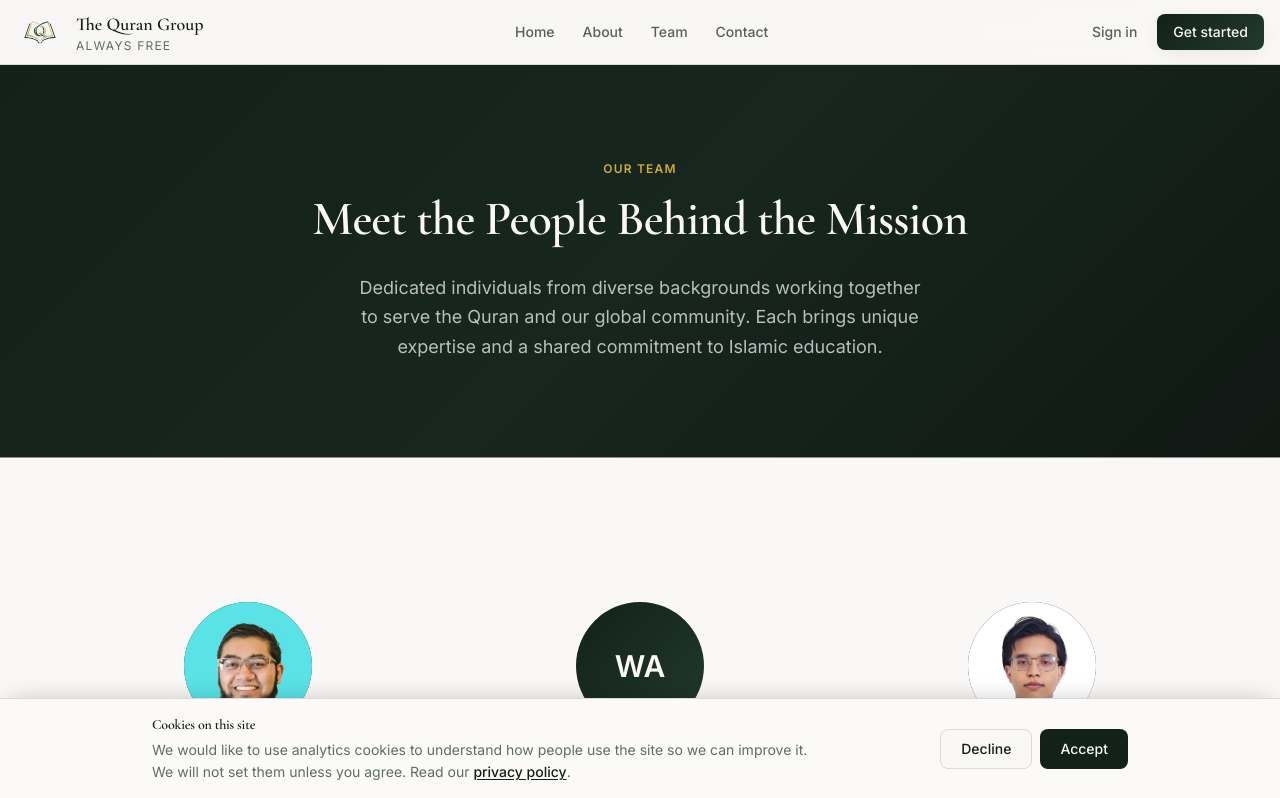
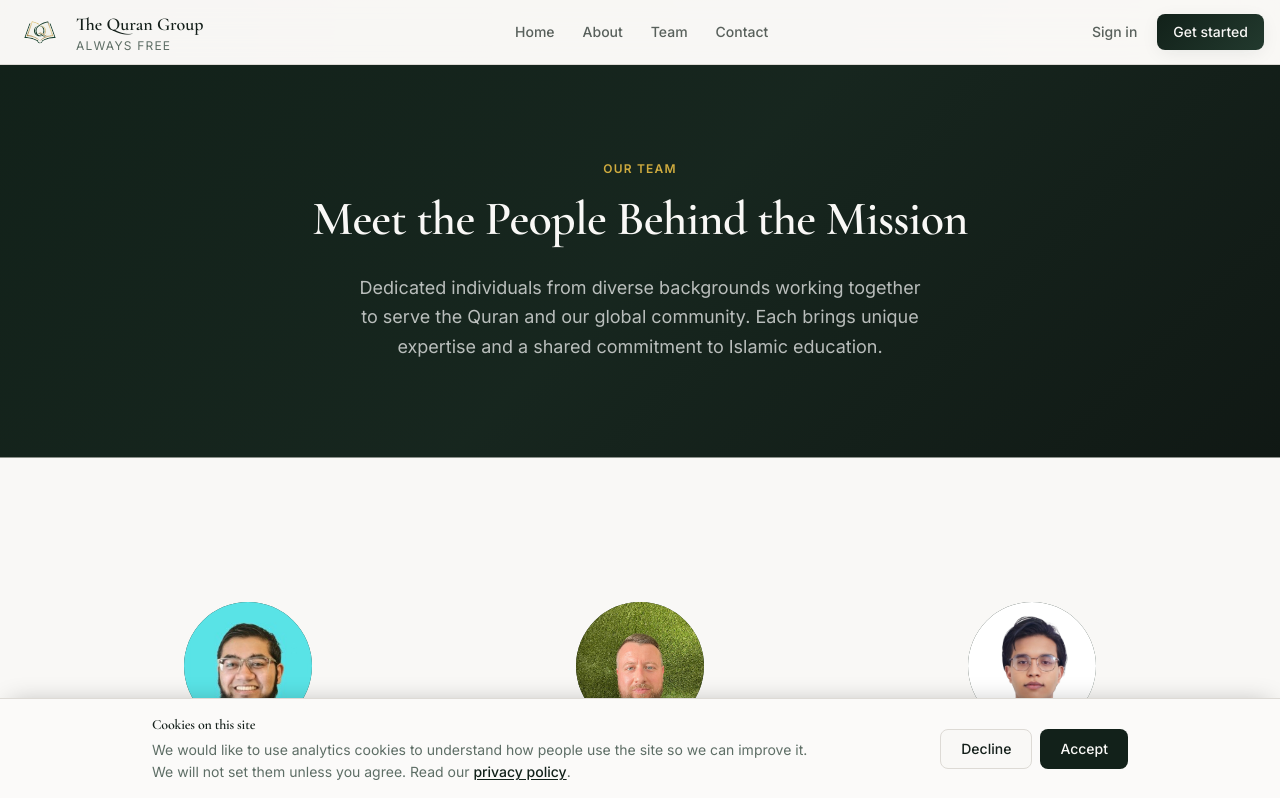
Before and after one commit to HazemGhannem/quran-group-front, a Next.js app: page /team in a window 1280 px wide. Shown: the top 798 px of the page. Built offline with nearby package versions, Linux system fonts and the light colour scheme; no server answers; a web font is replaced by a local one.

Commit message:
addd wissam pic

```diff
--- a/dummy-data/about-data.ts
+++ b/dummy-data/about-data.ts
@@ -132,7 +132,7 @@ Wissam brings over 16 years of experience in Software and IT leadership.`,
     social: {
       linkedin: "https://www.linkedin.com/in/wissamayadi/",
     },
-    image: "/team/wissam-ayadi.png",
+    image: "/team/wissam-ayadi.jpg",
   },
   {
     id: "hazem-ghannem",
```
Also changed, not shown: public/team/wissam-ayadi.jpg (added).
